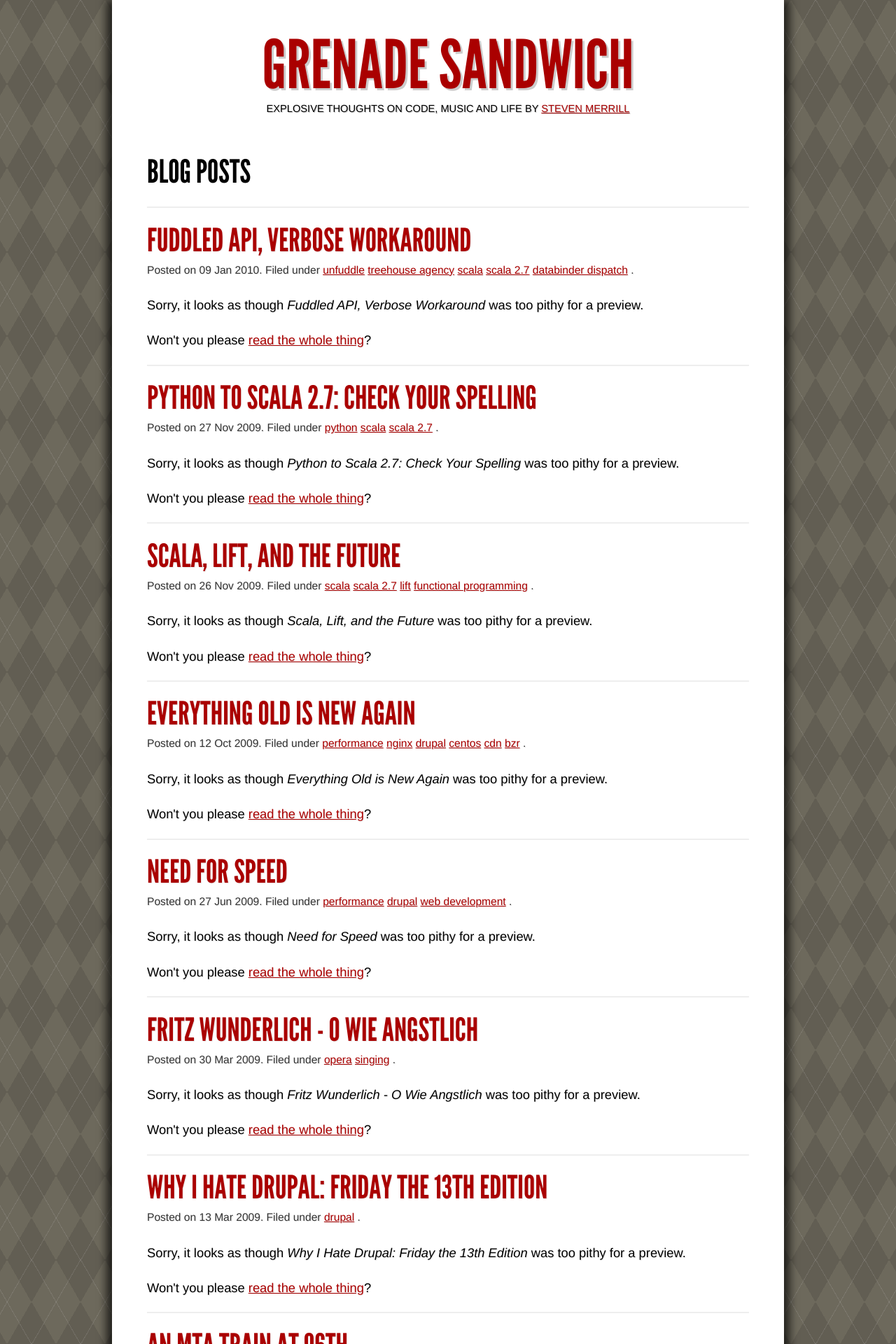
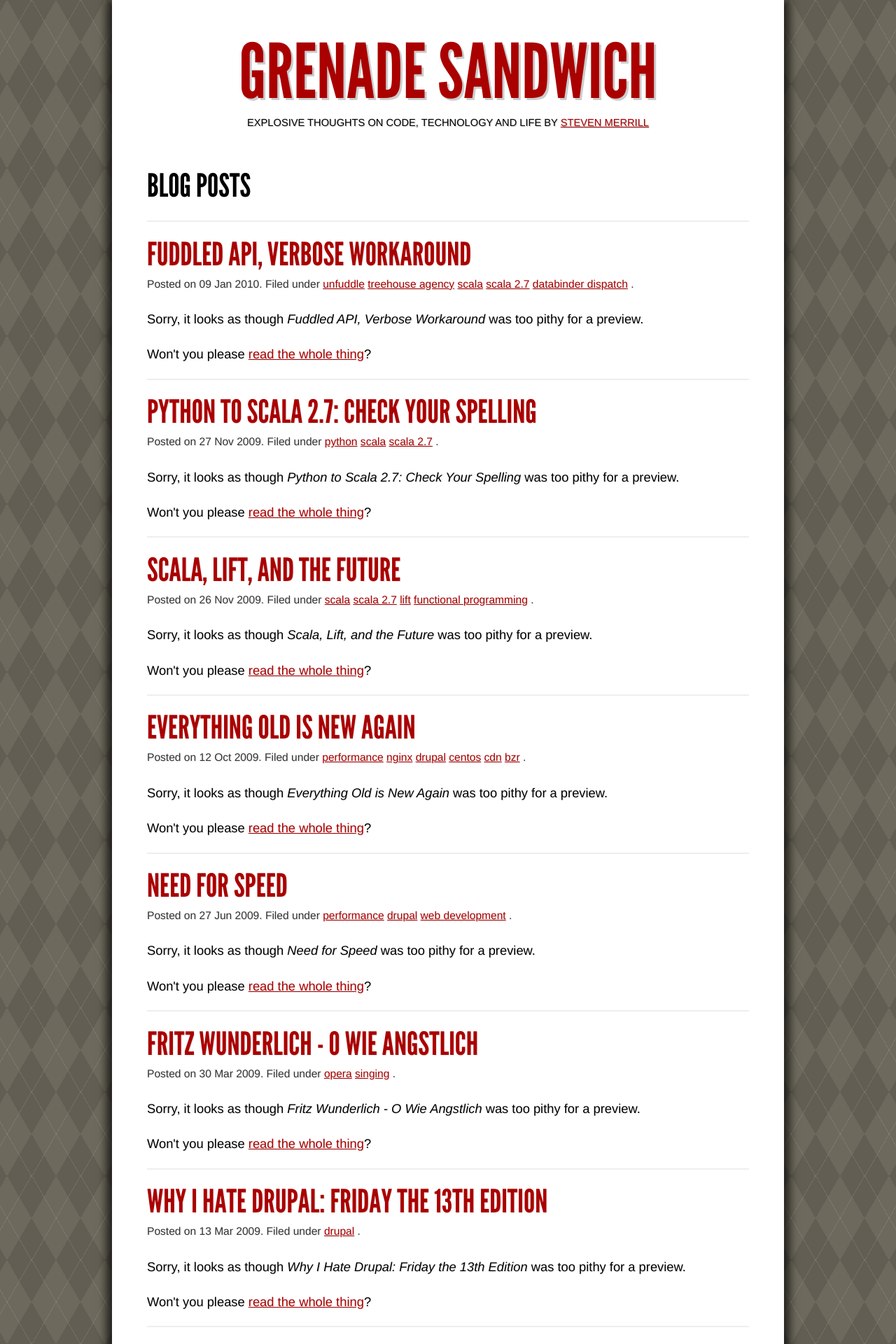
Before and after one commit to smerrill/grenadesandwich.com, a Jekyll site: the page built from index.html, in a window 1280 px wide. Shown: the top 1920 px of the page at 70% size. Built offline with Jekyll 4.4.1, drawn with Linux system fonts in a browser that asks for light colours; Markdown is read by kramdown in place of the engine named in the settings.

Commit message:
Make the logo as big as you can!

```diff
--- a/_layouts/default.html
+++ b/_layouts/default.html
@@ -8,7 +8,7 @@
 <div class="site">
   <div class="title">
     <a class="main-title" href="/">Grenade Sandwich</a>
-    <span class="subtitle">Explosive thoughts on code, music and life by <a href="/about-site/">Steven Merrill</a></span>
+    <span class="subtitle">Explosive thoughts on code, technology and life by <a href="/about-site/">Steven Merrill</a></span>
   </div>
 
   <div class="nav">
--- a/css/screen.css
+++ b/css/screen.css
@@ -253,7 +253,7 @@ ul.posts .meta ul li {
   /*font-weight: bold;*/
   color: #333;
   text-transform: uppercase;
-  width: 600px;
+  width: 800px;
   display: block;
   text-align: center;
   margin: 0 auto;
@@ -274,7 +274,7 @@ h1.page-title {
 
 .site .title a.main-title {
   color: #a00;
-  font: 96px/100px 'LeagueGothicRegular', Arial, sans-serif;
+  font: 108px/120px 'LeagueGothicRegular', Arial, sans-serif;
   -webkit-text-shadow: 3px 3px 0px rgba(50, 50, 50, 0.25);
   -moz-text-shadow:    3px 3px 0px rgba(50, 50, 50, 0.25);
   text-shadow:         3px 3px 0px rgba(50, 50, 50, 0.25);
```
